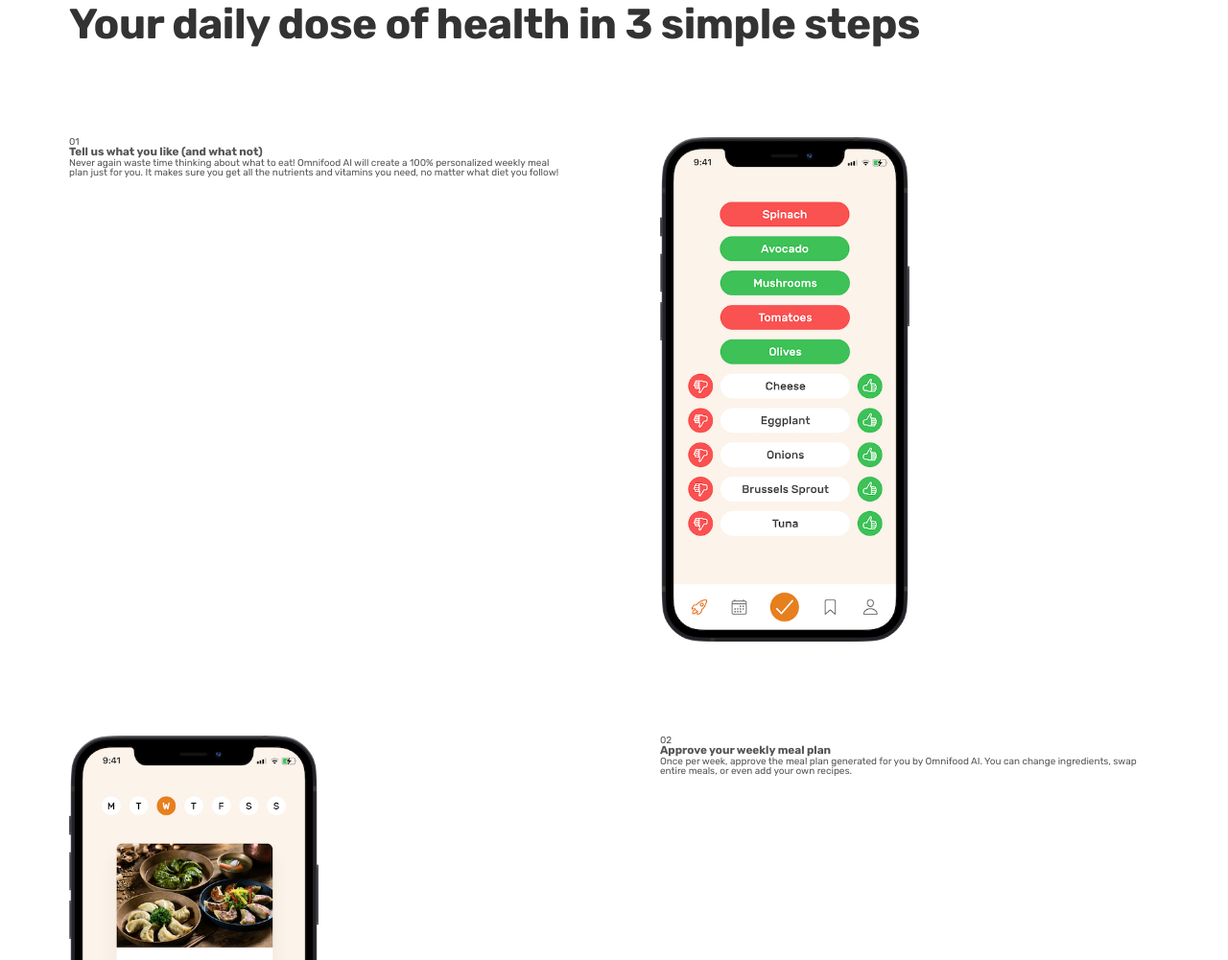
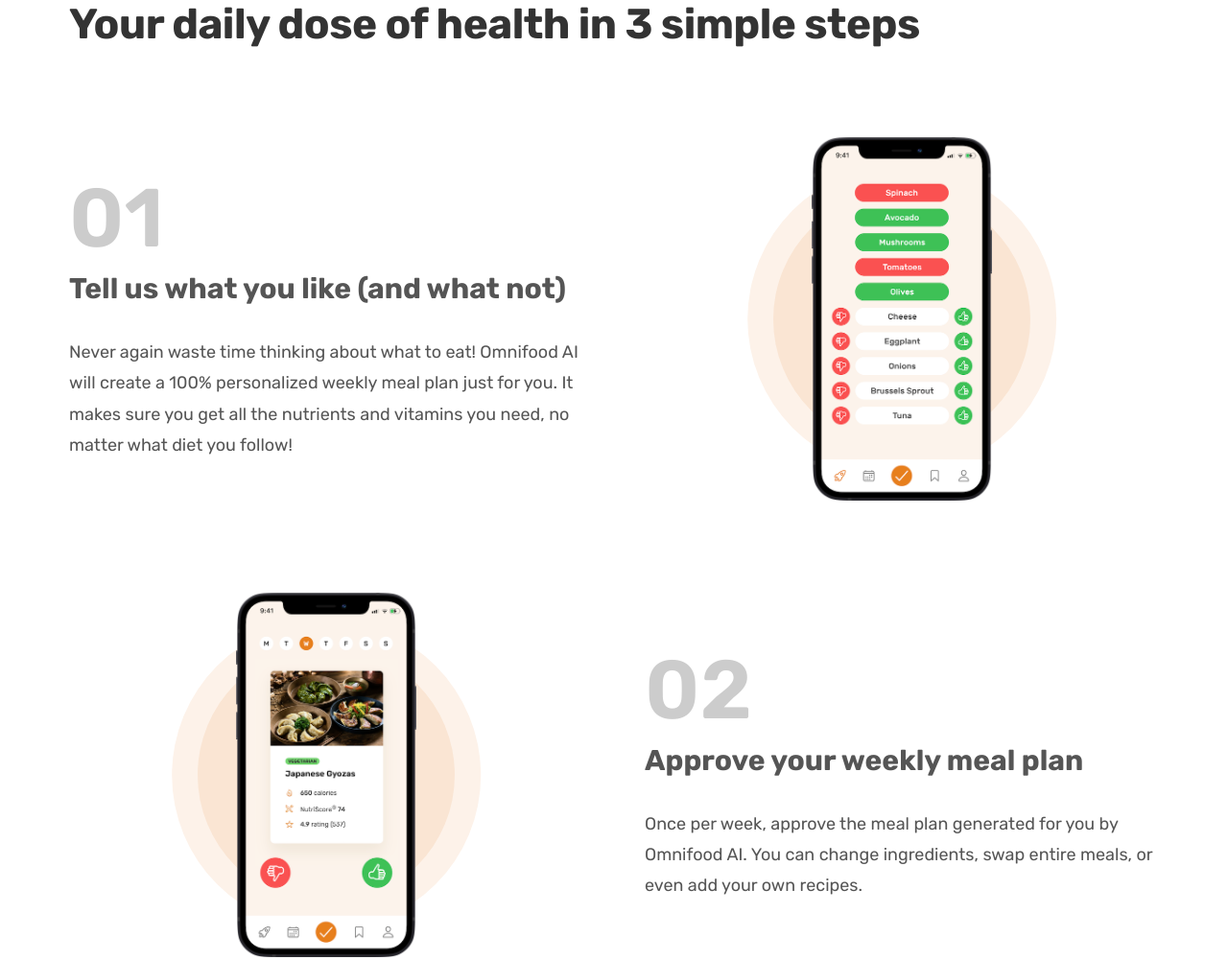
Before and after one commit to srjingole0610/Omnifood_Application, a plain HTML site: page index.html in a window 1280 px wide. Shown: the part 723-1724 px from the top of the page at 96% size. Drawn offline with Linux system fonts and the light colour scheme.

Commit message:
Generalise the Css Files and complete the how it work section

```diff
--- /dev/null
+++ b/css/general.css
@@ -0,0 +1,174 @@
+/*
+--- 01 Typography System
+
+      -FONT SIZE SYSTEM (px)
+      10 / 12 / 14 / 16 / 18 / 20 / 24 / 30 / 36 / 44 / 52 / 62(6.2) / 74 / 86 / 98
+
+      -Font Weight:
+        Default : 400
+        Medium 500
+        Semi Bold 600
+        Bold 700
+
+      -Line Height
+        Default  : 1
+        Small 1.05
+        paragraph Default 1.6
+
+        -letter Spacing
+          -0.5px
+          0.75px
+
+
+      -SPACING SYSTEM (px)
+          2 / 4 / 8 / 12 / 16 / 24 / 32 / 48 / 64 / 80 / 96 / 128
+
+---- 02 Colors
+
+      -Brand color: #e67e22
+      -Tints : #fae5d3
+      -Shades: #cf711f ,#b8651b
+      -Accents:
+      -Grays: #555, #333
+
+---- 03 Shadows
+
+
+
+---- 04 Border Radius
+      Default: 1rem
+---- 05 WhiteSpace
+    -SPACING SYSTEM (px)
+      2 / 4 / 8 / 12 / 16 / 24 / 32 / 48 / 64 / 80 / 96 / 128
+*/
+
+*{
+    padding: 0;
+    margin: 0;
+    box-sizing: border-box;
+}
+
+html{
+  font-size: 62.5%;
+}
+body{
+    font-family: 'Rubik', sans-serif;
+    line-height: 1;
+    font-weight: 400;
+    color: #555;
+}
+
+
+
+/* ****************************************** */
+        /* GENERAL REUSABLE COMPONENT */
+/* ******************************************* */
+
+/* Reusable Grid */
+.container {
+  max-width: 120rem;
+  padding: 0 3.2rem;
+  margin: 0 auto;
+
+}
+
+.grid{
+display: grid;
+row-gap: 9.6rem;
+column-gap: 6.4rem;
+}
+
+.grid--2-cols {
+grid-template-columns: repeat(2, 1fr);
+
+}
+
+.grid--center-v{
+  align-items: center;
+}
+
+
+/* Heading */
+.heading-primary,
+.heading-secondary{
+  font-weight: 700;
+  color: #333;
+  /* color: #343a40; */
+  letter-spacing: -0.5px;
+}
+
+.heading-primary{
+  font-size:5.2rem ;
+  line-height: 1;
+  margin-bottom: 3.2rem;
+}
+
+.heading-secondary{
+  font-size: 4.4rem;
+  line-height: 1.;
+  margin-bottom: 9.6rem;
+
+}
+.heading-tertiary{
+  font-size: 3rem;
+  line-height: 1.2;
+  margin-bottom: 3.2rem;
+
+}
+
+.subheading{
+  display: block;
+  font-size: 1.6rem;
+  font-weight: 500;
+  color: #cf711f;
+  text-transform: uppercase;
+  margin-bottom: 1.6rem;
+  letter-spacing: 0.75px;
+}
+
+/* Buttons */
+.btn:link,
+.btn:visited{
+    display: inline-block;
+    font-size: 2rem;
+    font-weight: 600;
+    padding: 1.6rem 3.2rem;
+    border-radius: 1rem;
+    text-decoration: none;
+    transition: background-color 0.03s;
+}
+
+/* .btn:hover,
+.btn:active{
+
+} */
+
+.btn--full:link,
+.btn--full:visited{
+  background-color:#e67e22;
+  color: #fff;
+}
+
+.btn--full:hover,
+.btn--full:active{
+    background-color: #b8651b;
+}
+
+
+.btn--secondary:link,
+.btn--secondary:visited{
+  background-color:#fff;
+  color: #333;
+}
+
+.btn--secondary:hover,
+.btn--secondary:active{
+    background-color: #fdf2e9;
+    /* border: 3px solid #111; */
+    box-shadow: inset 0 0 0 3px #fff;
+}
+
+/* Helper class  */
+.margin-right-sm {
+  margin-right: 2rem !important;
+}
--- a/css/style.css
+++ b/css/style.css
@@ -1,164 +1,3 @@
-/*
---- 01 Typography System
-
-      -FONT SIZE SYSTEM (px)
-      10 / 12 / 14 / 16 / 18 / 20 / 24 / 30 / 36 / 44 / 52 / 62(6.2) / 74 / 86 / 98
-
-      -Font Weight:
-        Default : 400
-        Medium 500
-        Semi Bold 600
-        Bold 700
-
-      -Line Height
-        Default  : 1
-        Small 1.05
-        paragraph Default 1.6
-
-        -letter Spacing
-          -0.5px
-          0.75px
-
-
-      -SPACING SYSTEM (px)
-          2 / 4 / 8 / 12 / 16 / 24 / 32 / 48 / 64 / 80 / 96 / 128
-
----- 02 Colors
-
-      -Brand color: #e67e22
-      -Tints : #fae5d3
-      -Shades: #cf711f ,#b8651b
-      -Accents:
-      -Grays: #555, #333
-
----- 03 Shadows
-
-
-
----- 04 Border Radius
-      Default: 1rem
----- 05 WhiteSpace
-    -SPACING SYSTEM (px)
-      2 / 4 / 8 / 12 / 16 / 24 / 32 / 48 / 64 / 80 / 96 / 128
-*/
-
-*{
-    padding: 0;
-    margin: 0;
-    box-sizing: border-box;
-}
-
-html{
-  font-size: 62.5%;
-}
-body{
-    font-family: 'Rubik', sans-serif;
-    line-height: 1;
-    font-weight: 400;
-    color: #555;
-}
-
-
-
-/* ****************************************** */
-        /* GENERAL REUSABLE COMPONENT */
-/* ******************************************* */
-
-/* Reusable Grid */
-.container {
-  max-width: 120rem;
-  padding: 0 3.2rem;
-  margin: 0 auto;
-
-}
-
-.grid{
-display: grid;
-gap: 9.6rem;
-}
-
-.grid--2-cols {
-grid-template-columns: repeat(2, 1fr);
-}
-
-
-/* Heading */
-.heading-primary,
-.heading-secondary{
-  font-weight: 700;
-  color: #333;
-  /* color: #343a40; */
-  letter-spacing: -0.5px;
-}
-
-.heading-primary{
-  font-size:5.2rem ;
-  line-height: 1;
-  margin-bottom: 3.2rem;
-}
-
-.heading-secondary{
-  font-size: 4.4rem;
-  line-height: 1.;
-  margin-bottom: 9.6rem;
-}
-
-.subheading{
-  display: block;
-  font-size: 1.6rem;
-  font-weight: 500;
-  color: #cf711f;
-  text-transform: uppercase;
-  margin-bottom: 1.6rem;
-  letter-spacing: 0.75px;
-}
-
-/* Buttons */
-.btn:link,
-.btn:visited{
-    display: inline-block;
-    font-size: 2rem;
-    font-weight: 600;
-    padding: 1.6rem 3.2rem;
-    border-radius: 1rem;
-    text-decoration: none;
-    transition: background-color 0.03s;
-}
-
-/* .btn:hover,
-.btn:active{
-
-} */
-
-.btn--full:link,
-.btn--full:visited{
-  background-color:#e67e22;
-  color: #fff;
-}
-
-.btn--full:hover,
-.btn--full:active{
-    background-color: #b8651b;
-}
-
-
-.btn--secondary:link,
-.btn--secondary:visited{
-  background-color:#fff;
-  color: #333;
-}
-
-.btn--secondary:hover,
-.btn--secondary:active{
-    background-color: #fdf2e9;
-    /* border: 3px solid #111; */
-    box-shadow: inset 0 0 0 3px #fff;
-}
-
-/* Helper class  */
-.margin-right-sm {
-  margin-right: 2rem !important;
-}
 
 /* ****************************************** */
                 /* HEADER */
@@ -296,7 +135,54 @@ grid-template-columns: repeat(2, 1fr);
 {
     padding: 9.6rem 0;
 }
+.step-img-box{
+    display: flex;
+    align-items: center;
+    justify-content: center;
+    position: relative;
+}
+.step-img{
+  width: 35%;
+}
 
-.step-img{
+.step-img-box::before,
+.step-img-box::after{
+  content: "";
+  display: block;
+  border-radius: 50%;
+  position:absolute;
+  top: 50%;
+  left: 50%;
+  transform: translate(-50%, -50%);
+
+  /* border-radius: 50%;
+  transform: translate(75%);
+  z-index: -1; */
+}
+.step-img-box::before{
+  width: 60%;
+  padding-bottom: 60%;
+  background-color: #fdf2e9;
+  z-index: -2;
+  /* box-shadow: inset  0 0 1px #cf711f; */
+}
+
+.step-img-box::after{
   width: 50%;
+  padding-bottom:50% ;
+  background-color: #fae5d3;
+  z-index: -1;
 }
+
+
+.step-number{
+    font-size: 8.6rem;
+    font-weight: 600;
+    color: #ccc;
+    margin-bottom: 1.2rem;
+}
+
+.step-description{
+  font-size: 1.8rem;
+  line-height: 1.8;
+}
--- a/index.html
+++ b/index.html
@@ -7,6 +7,7 @@
     <link rel="preconnect" href="https://fonts.googleapis.com">
     <link rel="preconnect" href="https://fonts.gstatic.com" crossorigin>
     <link href="https://fonts.googleapis.com/css2?family=Inter:wght@400;500;700&family=Rubik:wght@400;500;600;700&display=swap" rel="stylesheet">
+    <link rel="stylesheet" href="css/general.css">
     <link rel="stylesheet" href="css/style.css">
 </head>
 <body>
@@ -80,7 +81,7 @@
                     Your daily dose of health in 3 simple steps
                 </h2>
             </div>
-            <div class="container grid grid--2-cols">
+            <div class="container grid grid--2-cols grid--center-v">
                 <!--STEP 01-->
                 <div class="step-text-box">
                     <p class="step-number">01</p>
```
